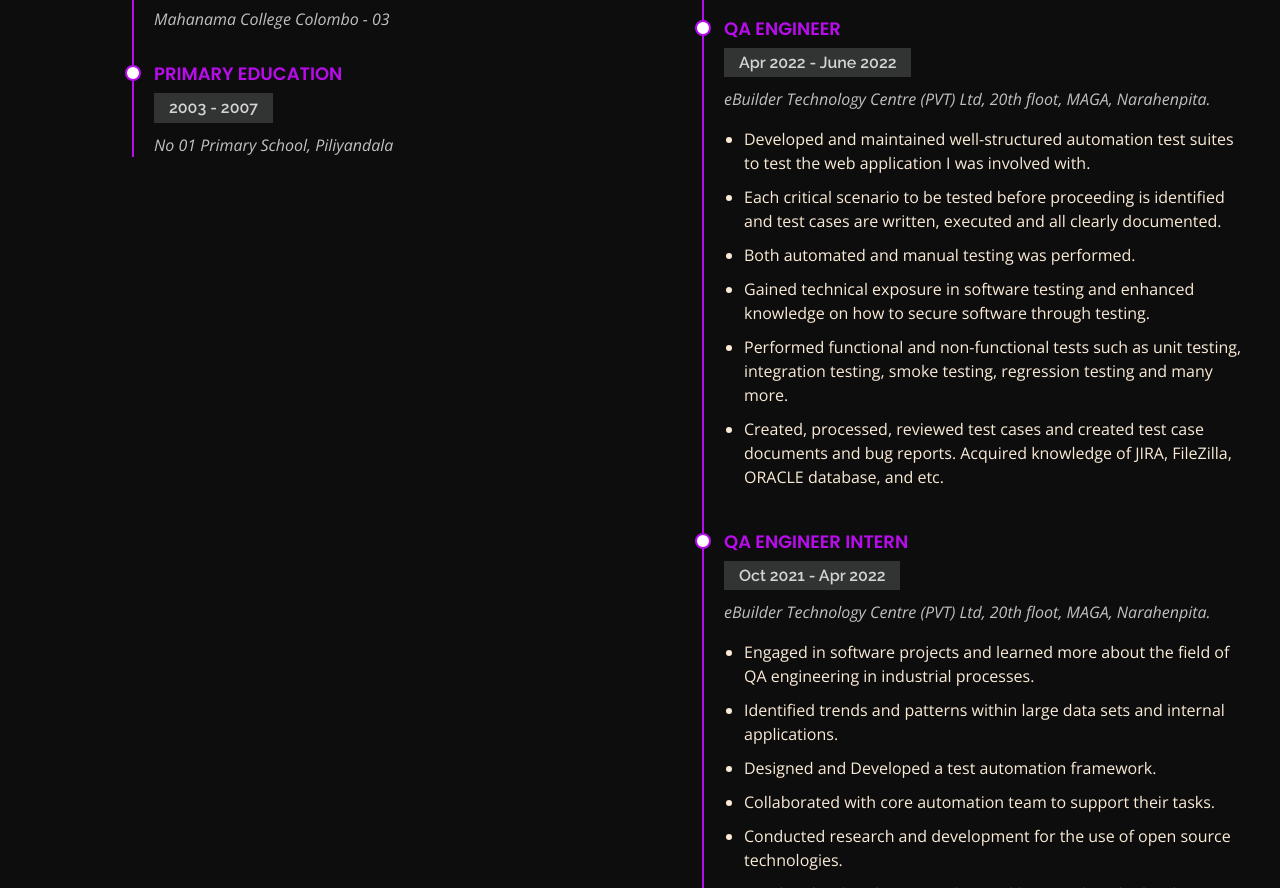
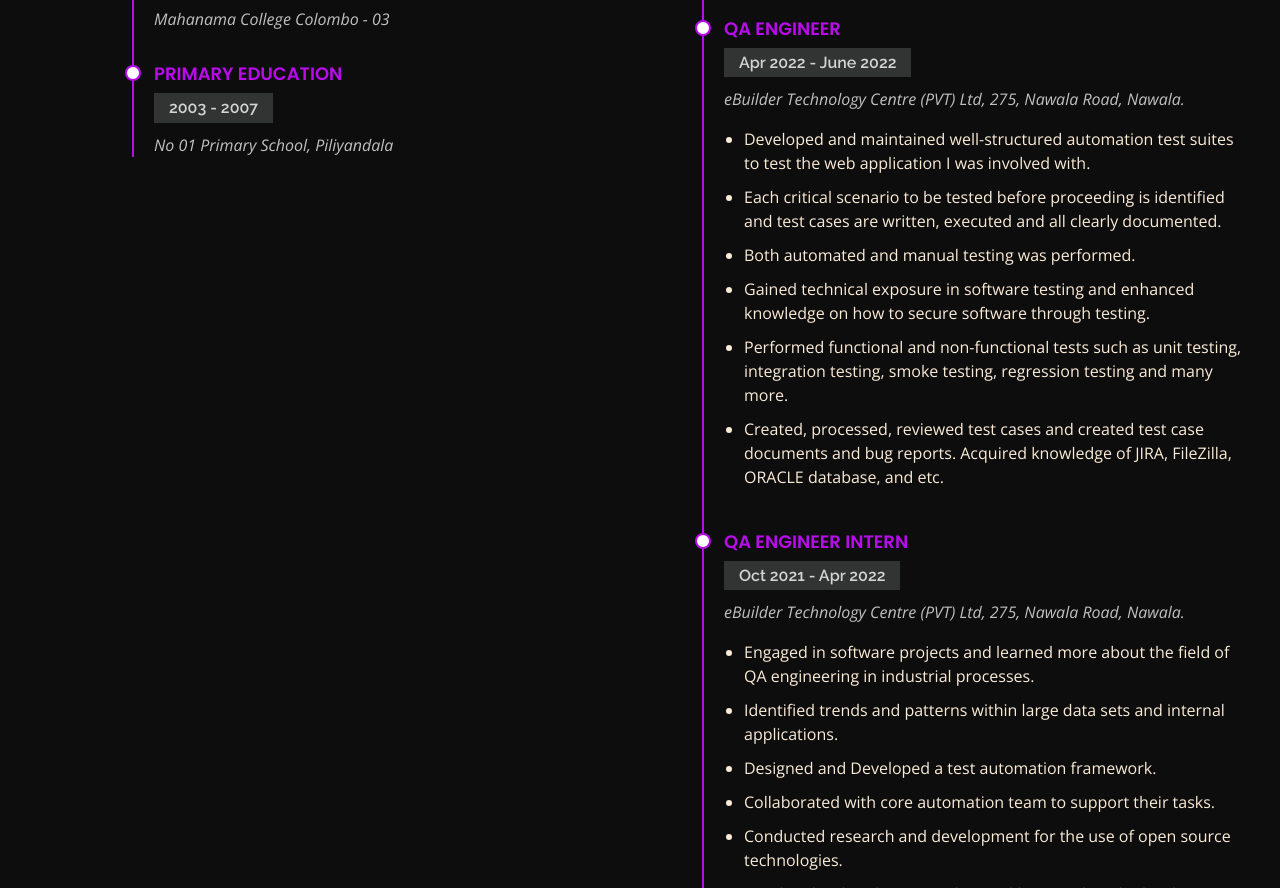
Before and after one commit to darshana782/Personal-Website, a plain HTML site: page index.html in a window 1280 px wide. Shown: the part 3716-4604 px from the top of the page. Drawn offline with nearby package versions, Linux system fonts and the light colour scheme.

Commit message:
ebuilder address

```diff
--- a/index.html
+++ b/index.html
@@ -390,7 +390,7 @@
             <div class="resume-item">
               <h4>QA Engineer</h4>
               <h5>Apr 2022 - June 2022</h5>
-              <p><em>eBuilder Technology Centre (PVT) Ltd, 20th floot, MAGA, Narahenpita. </em></p>
+              <p><em>eBuilder Technology Centre (PVT) Ltd, 275, Nawala Road, Nawala. </em></p>
               <ul>
                 <li>Developed and maintained well-structured automation test suites to test the web application I was involved with. </li>
                 <li>Each critical scenario to be tested before proceeding is identified and test cases are written, executed and all clearly documented. </li>
@@ -404,7 +404,7 @@
             <div class="resume-item">
               <h4>QA Engineer Intern</h4>
               <h5>Oct 2021 - Apr 2022</h5>
-              <p><em>eBuilder Technology Centre (PVT) Ltd, 20th floot, MAGA, Narahenpita. </em></p>
+              <p><em>eBuilder Technology Centre (PVT) Ltd, 275, Nawala Road, Nawala. </em></p>
               <ul>
                 <li>Engaged in software projects and learned more about the field of QA engineering in industrial processes. </li>
                 <li>Identified trends and patterns within large data sets and internal applications. </li>
```
